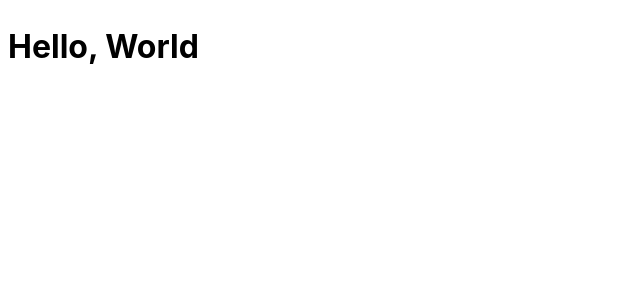
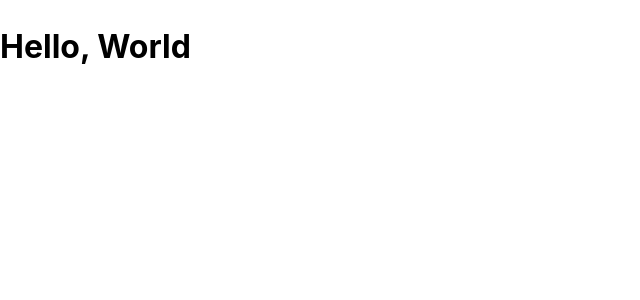
Before and after one commit to SinoAHpx/praise-go, a React (Vite) app in the folder src/renderer/: page / in a window 1280 px wide. Shown: the top 300 px of the page, without its empty margins (0-640 px from the left). Built offline with nearby package versions, Linux system fonts and the light colour scheme.

Commit message:
style: complement main css

```diff
--- a/src/renderer/src/assets/base.css
+++ b/src/renderer/src/assets/base.css
@@ -1,8 +1,8 @@
 body {
-  min-height: 100vh;
   color: var(--color-text);
   background: var(--color-background);
   line-height: 1.6;
+  margin: 0;
   font-family:
     Inter,
     -apple-system,
```
